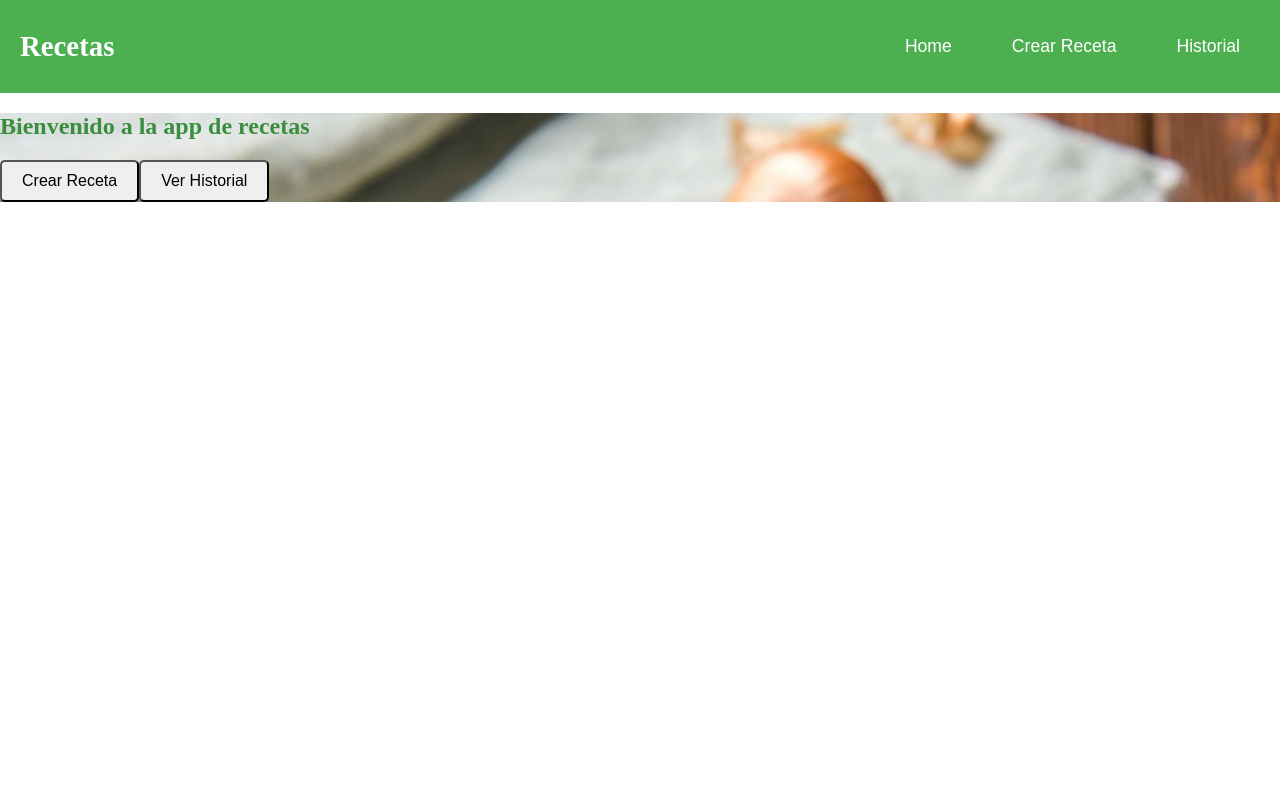
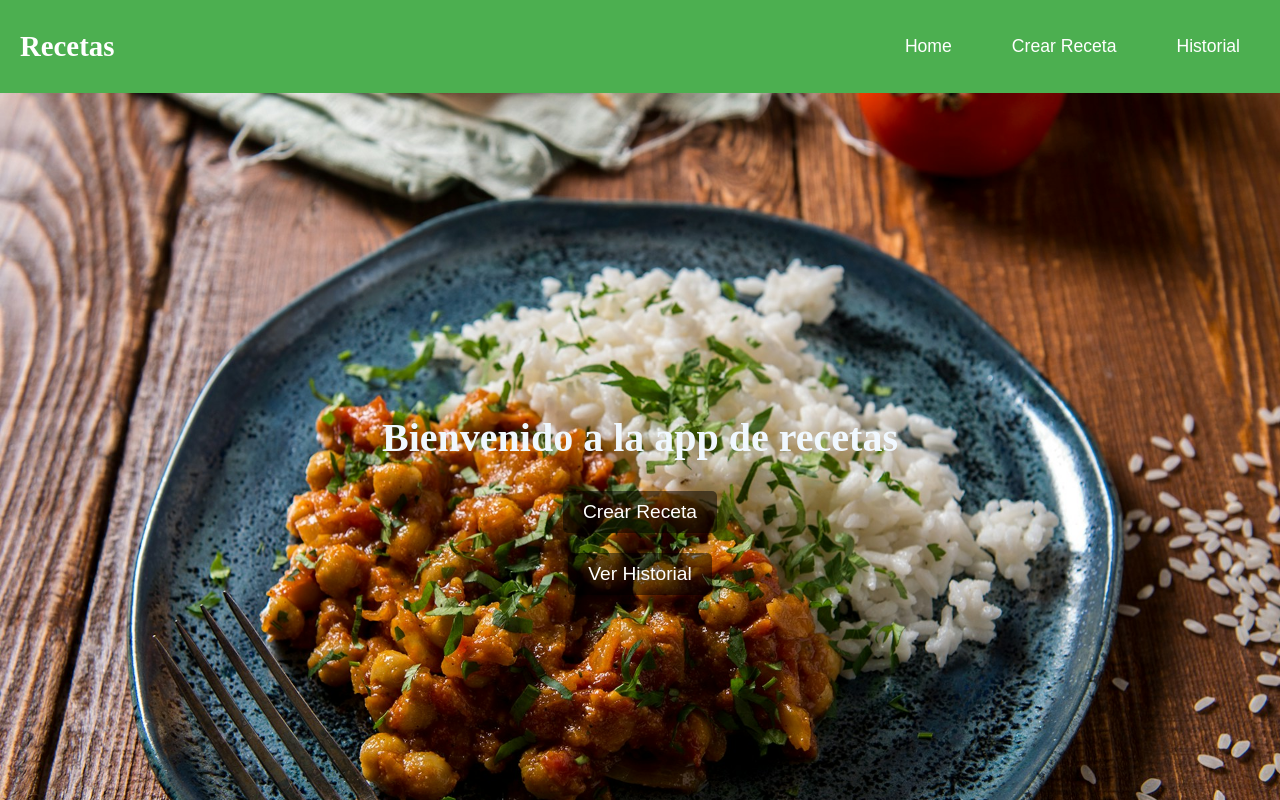
Before and after one commit to osmerygonzalez/appReact, a React (Vite) app: page / in a window 1280 px wide. Built offline with nearby package versions, Linux system fonts and the light colour scheme.

Commit message:
arreglo en home.jsx

```diff
--- a/src/Componentes/Home/Home.css
+++ b/src/Componentes/Home/Home.css
@@ -17,6 +17,7 @@
 .home h2 {
     margin-bottom: 20px;
     font-size: 2.5rem;
+    color: aliceblue;
 }
 
 .home button {
--- a/src/Componentes/Home/Home.jsx
+++ b/src/Componentes/Home/Home.jsx
@@ -1,4 +1,5 @@
 import React from 'react';
+import "./home.css"
 import vegetalesImage from '../assets/gourmet.jpg'; // Asegúrate de que la ruta sea correcta
 
 const Home = ({ setSection, setShowModal }) => {
--- a/src/main.jsx
+++ b/src/main.jsx
@@ -1,6 +1,6 @@
 import React, { useState } from "react";
 import ReactDOM from "react-dom/client";
-import MainApp from "./app.jsx"; // Asegúrate de que esta ruta sea correcta
+import MainApp from "./App.jsx";
 import "./index.css";
 
 ReactDOM.createRoot(document.getElementById("root")).render(
```
